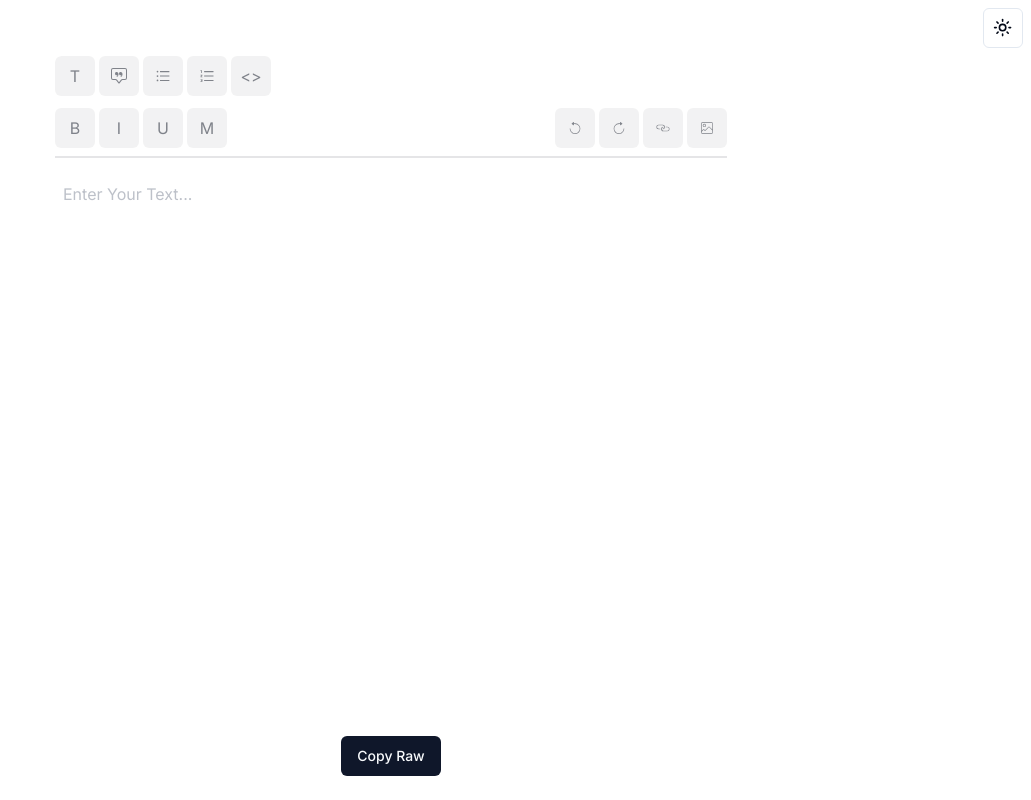
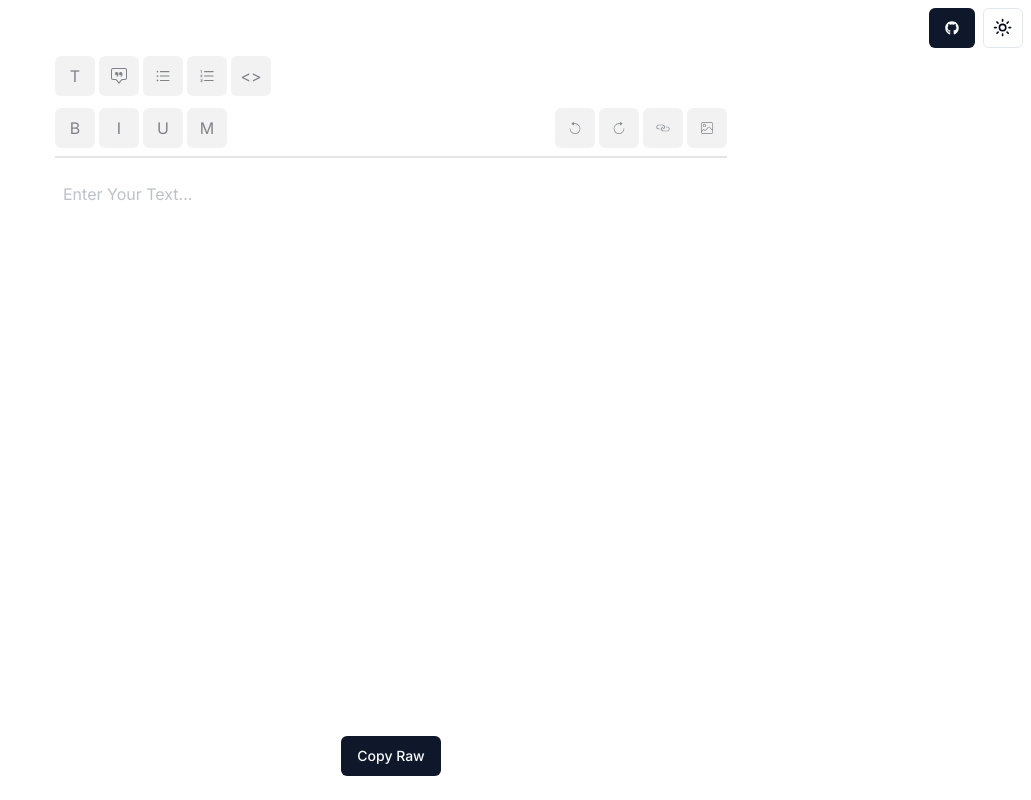
Before and after one commit to iLiranS/tailwind-draftjs-shadcn-wysiwygEditor, a Next.js app: page / in a window 1280 px wide. Shown: the whole page, without its empty margins (249-1280 px from the left). Built offline with nearby package versions, Linux system fonts and the light colour scheme.

Commit message:
added github link in navbar

```diff
--- a/components/Header/Navbar.tsx
+++ b/components/Header/Navbar.tsx
@@ -1,10 +1,15 @@
 'use client'
 import React from 'react'
 import { ModeToggle } from './ModeToggle'
+import { FaGithub } from "react-icons/fa";
+import { Button } from '../ui/button';
 
 const Navbar = () => {
   return (
-    <div className='w-full p-2 flex justify-end'>
+    <div className='w-full p-2 flex justify-end gap-2'>
+        <Button>
+        <a href='https://github.com/iLiranS/tailwind-draftjs-shadcn-wysiwygEditor' target='_blank'><FaGithub/></a>
+        </Button>
         <ModeToggle/>
     </div>
   )
```
